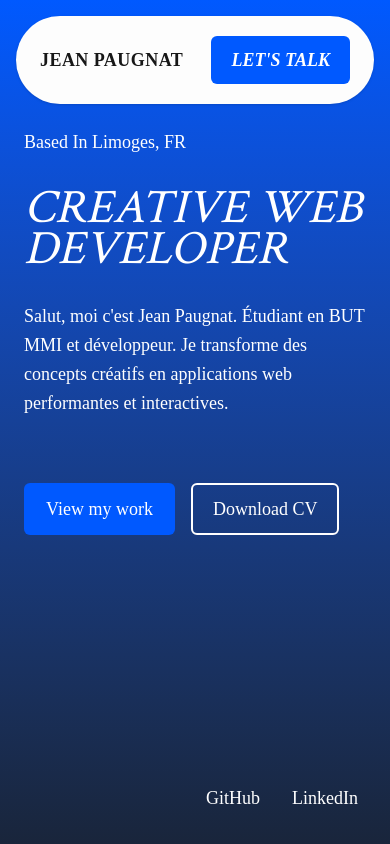
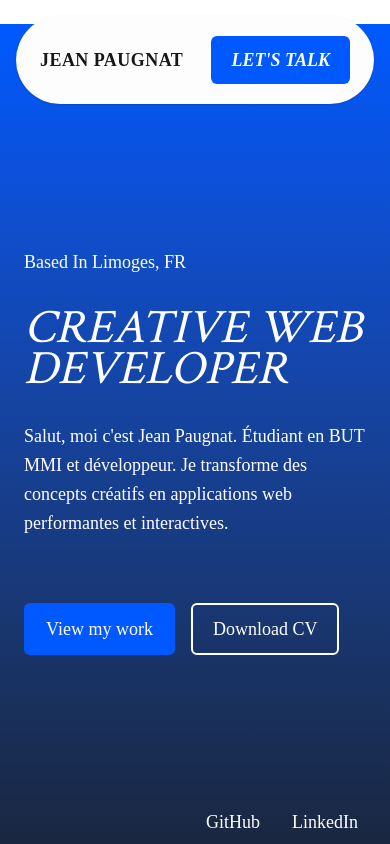
Before and after one commit to JeanJeanPaugnat/Portfolio-2026, a Next.js app in the folder portfolio-2026/: page / in a window 390 px wide. Shown: the top 844 px of the page. Built offline with nearby package versions, Linux system fonts and the light colour scheme; a web font is replaced by a local one.

Commit message:
sticky navbar

```diff
--- a/portfolio-2026/app/component/sections/Footer.tsx
+++ b/portfolio-2026/app/component/sections/Footer.tsx
@@ -10,8 +10,8 @@ const primaryLinks = [
 
 const contactLinks = [
   { href: "https://linkedin.com/in/jeanpaugnat", label: "LinkedIn" },
-  { href: "https://instagram.com/jeanpaugnat", label: "Instagram" },
-  { href: "mailto:contact@jeanpaugnat.dev", label: "Mail" },
+  { href: "https://github.com/JeanJeanPaugnat", label: "GitHub" },
+  { href: "mailto:jeanpaugnat87@gmail.com", label: "Mail" },
 ];
 
 export default function Footer() {
--- a/portfolio-2026/app/component/sections/HeroSection.tsx
+++ b/portfolio-2026/app/component/sections/HeroSection.tsx
@@ -3,7 +3,7 @@ import SocialLinks from "../ui/SocialLinks";
 
 export default function HeroSection() {
   return (
-    <section className="relative min-h-screen bg-gradient-to-b from-[#0059ff] to-[#19253b] text-white overflow-hidden">
+    <section className="relative min-h-screen bg-gradient-to-b from-[#0059ff] to-[#19253b] text-white overflow-hidden -mt-24 pt-24">
       {/* Content Container */}
       <div className="container mx-auto px-6 md:px-24 pt-32 md:pt-48 pb-16">
         {/* Location */}
--- a/portfolio-2026/app/page.tsx
+++ b/portfolio-2026/app/page.tsx
@@ -6,8 +6,8 @@ import Footer from "./component/sections/Footer";
 export default function Home() {
   return (
     <div className="min-h-screen">
-      {/* Header with NavBar - positioned over the hero */}
-      <header className="absolute top-0 left-0 right-0 z-50 p-4 md:p-6">
+      {/* Header with NavBar - sticky */}
+      <header className="sticky top-0 z-50 p-4 md:p-6 bg-transparent">
         <NavBar />
       </header>
 
--- a/portfolio-2026/app/work/[slug]/page.tsx
+++ b/portfolio-2026/app/work/[slug]/page.tsx
@@ -58,7 +58,7 @@ export default async function ProjectPage({ params }: ProjectPageProps) {
   return (
     <div className="min-h-screen bg-white">
       {/* Header */}
-      <header className="p-4 md:p-6">
+      <header className="sticky top-0 z-50 p-4 md:p-6 bg-white">
         <NavBar />
       </header>
 
--- a/portfolio-2026/app/work/page.tsx
+++ b/portfolio-2026/app/work/page.tsx
@@ -13,7 +13,7 @@ export default function WorkPage() {
   return (
     <div className="min-h-screen bg-white">
       {/* Header */}
-      <header className="p-4 md:p-6">
+      <header className="sticky top-0 z-50 p-4 md:p-6 bg-white">
         <NavBar />
       </header>
 
```
